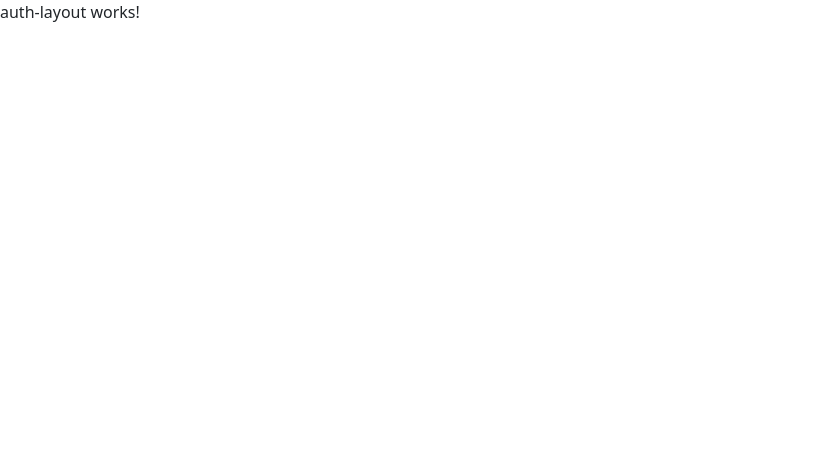
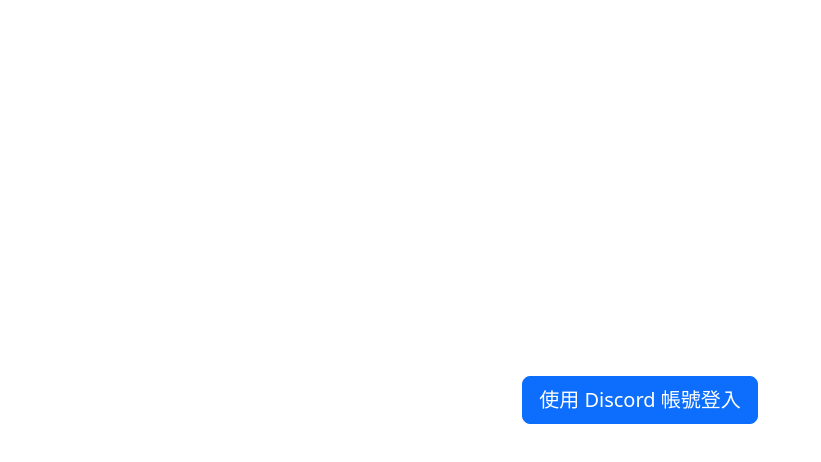
Before and after one commit to MCWonderland/wonderland-view, an Angular app: page /auth/login in a window 1280 px wide. Shown: the top 462 px of the page, without its empty margins (0-821 px from the left). Built offline with nearby package versions, Linux system fonts and the light colour scheme.

Commit message:
feat: add logging in component to handle redirects from discord oAuth

```diff
--- a/src/app/layout/auth-layout/auth-layout.component.html
+++ b/src/app/layout/auth-layout/auth-layout.component.html
@@ -1 +1,3 @@
-<p>auth-layout works!</p>
+<div class="vh-100">
+  <router-outlet></router-outlet>
+</div>
--- a/src/app/modules/auth/auth.module.ts
+++ b/src/app/modules/auth/auth.module.ts
@@ -2,12 +2,14 @@ import { NgModule } from '@angular/core';
 import { CommonModule } from '@angular/common';
 import { LoginComponent } from './login/login.component';
 import {AuthRoutingModule} from "./auth.routing";
+import { DiscordLoggingInComponent } from './discord-logging-in/discord-logging-in.component';
 
 
 
 @NgModule({
   declarations: [
-    LoginComponent
+    LoginComponent,
+    DiscordLoggingInComponent
   ],
   imports: [
     CommonModule,
--- a/src/app/modules/auth/auth.routing.ts
+++ b/src/app/modules/auth/auth.routing.ts
@@ -1,6 +1,7 @@
 import {NgModule} from '@angular/core';
 import {RouterModule, Routes} from '@angular/router';
 import {LoginComponent} from "./login/login.component";
+import {DiscordLoggingInComponent} from "./discord-logging-in/discord-logging-in.component";
 
 const routes: Routes = [
   {
@@ -15,6 +16,10 @@ const routes: Routes = [
         path: 'login',
         component: LoginComponent
       },
+      {
+        path: 'login/discord',
+        component: DiscordLoggingInComponent
+      }
     ]
   }
 ];
--- /dev/null
+++ b/src/app/modules/auth/discord-logging-in/discord-logging-in.component.html
@@ -0,0 +1,2 @@
+<p>Logging In..... please wait</p>
+<p>Your code is: {{code}}</p>
--- /dev/null
+++ b/src/app/modules/auth/discord-logging-in/discord-logging-in.component.ts
@@ -0,0 +1,19 @@
+import { Component, OnInit } from '@angular/core';
+import {ActivatedRoute} from "@angular/router";
+
+@Component({
+  selector: 'app-discord-logging-in',
+  templateUrl: './discord-logging-in.component.html',
+  styleUrls: ['./discord-logging-in.component.scss']
+})
+export class DiscordLoggingInComponent implements OnInit {
+
+  code: string = ""
+  constructor(private route: ActivatedRoute) {
+  }
+
+  ngOnInit(): void {
+    this.code = this.route.snapshot.queryParamMap.get('code') || "";
+  }
+
+}
--- a/src/app/modules/auth/login/login.component.html
+++ b/src/app/modules/auth/login/login.component.html
@@ -1 +1,5 @@
-<p>login works!</p>
+<div class="d-flex h-100 justify-content-center align-items-center">
+  <a href="https://discord.com/api/oauth2/authorize?client_id=1045366964354302054&redirect_uri=http%3A%2F%2Flocalhost%3A4200%2Fauth%2Flogin%2Fdiscord&response_type=code&scope=identify%20email">
+    <button class="btn btn-primary btn-lg">使用 Discord 帳號登入</button>
+  </a>
+</div>
```
Also changed, not shown: src/app/modules/auth/login/login.component.ts (+5 -2 lines), src/app/modules/auth/discord-logging-in/discord-logging-in.component.scss (added), 1 other file (tests, documents, lock files or other folders).
